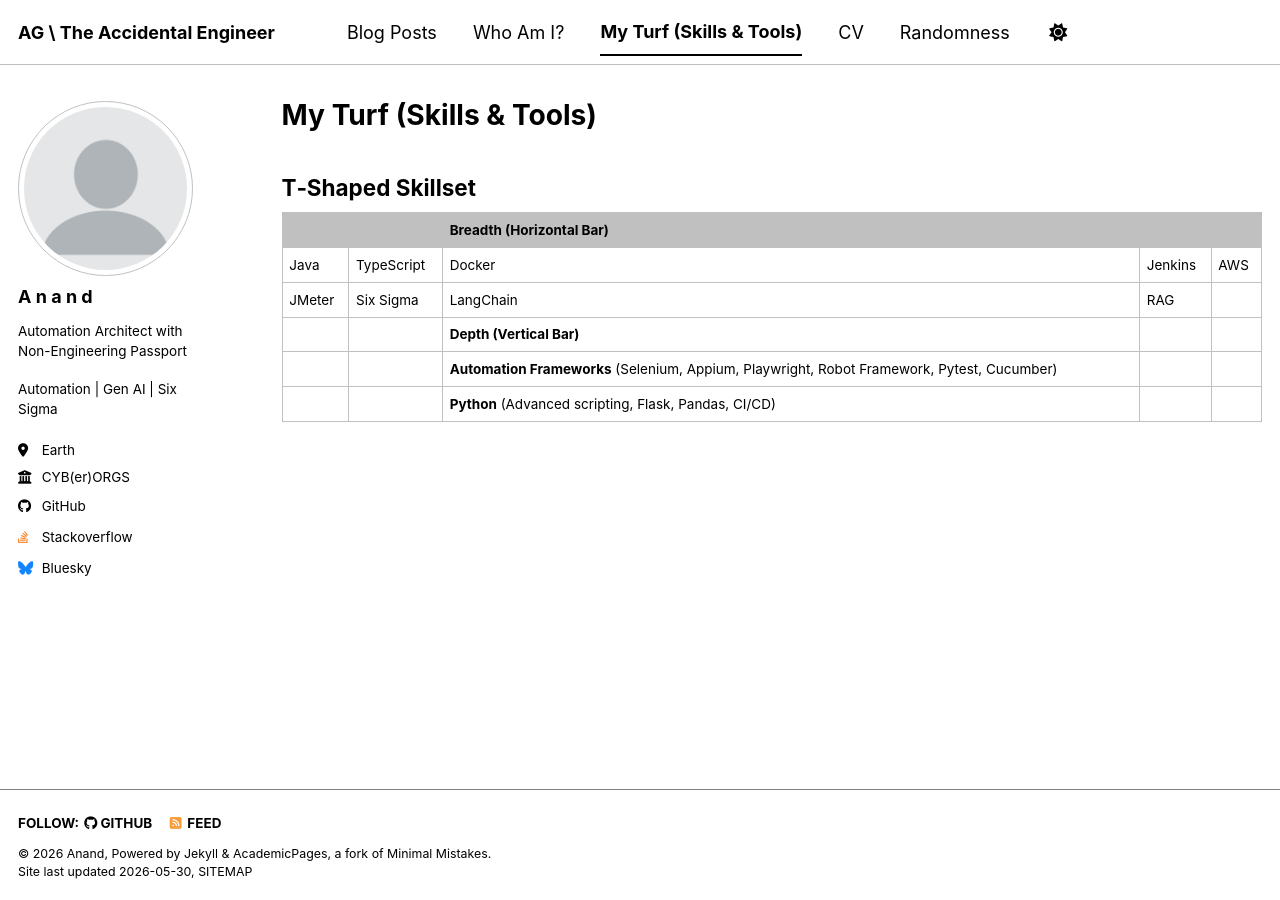
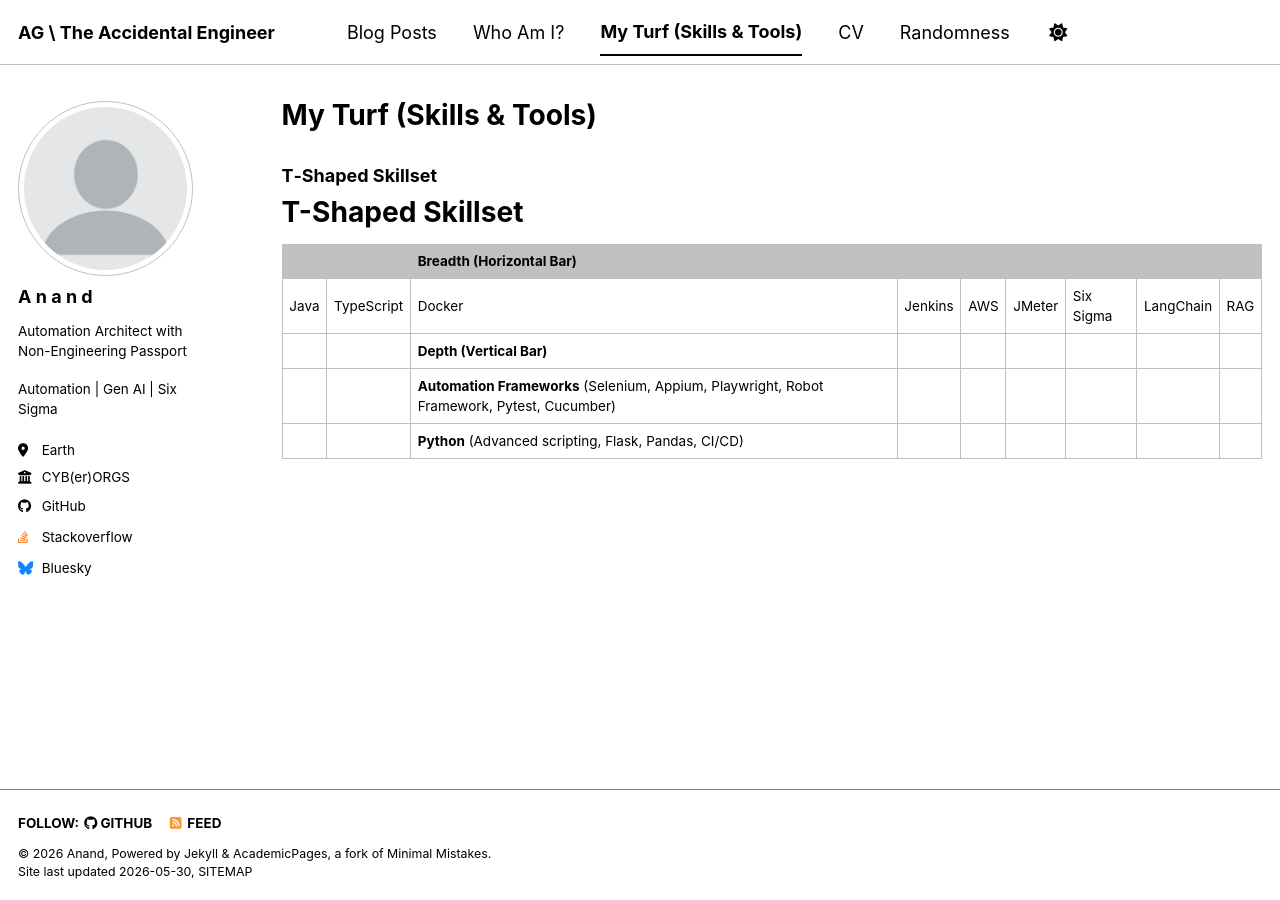
Before and after one commit to anand-gautam/anand-gautam.github.io, a Jekyll site: the page built from _pages/skills.md, in a window 1280 px wide. Built offline with Jekyll 4.4.1, drawn with Linux system fonts in a browser that asks for light colours; a script bundle is joined from its source files by our own code; library files that are not in the unit come from our copies.

Commit message:
Update skills.md

```diff
--- a/_pages/skills.md
+++ b/_pages/skills.md
@@ -7,12 +7,13 @@ author_profile: true
 
 {% include base_path %}
 
-## T‑Shaped Skillset
+### T‑Shaped Skillset
+
+# T-Shaped Skillset
 
 |                               |                               | **Breadth (Horizontal Bar)** |                               |                               |
 |-------------------------------|-------------------------------|-------------------------------|-------------------------------|-------------------------------|
-| Java                          | TypeScript                    | Docker                        | Jenkins                       | AWS                           |
-| JMeter                        | Six Sigma                     | LangChain                     | RAG                           |                               |
+| Java | TypeScript | Docker | Jenkins | AWS | JMeter | Six Sigma | LangChain | RAG |
 |                               |                               | **Depth (Vertical Bar)**      |                               |                               |
 |                               |                               | **Automation Frameworks** (Selenium, Appium, Playwright, Robot Framework, Pytest, Cucumber) |                               |                               |
 |                               |                               | **Python** (Advanced scripting, Flask, Pandas, CI/CD) |                               |                               |
```
